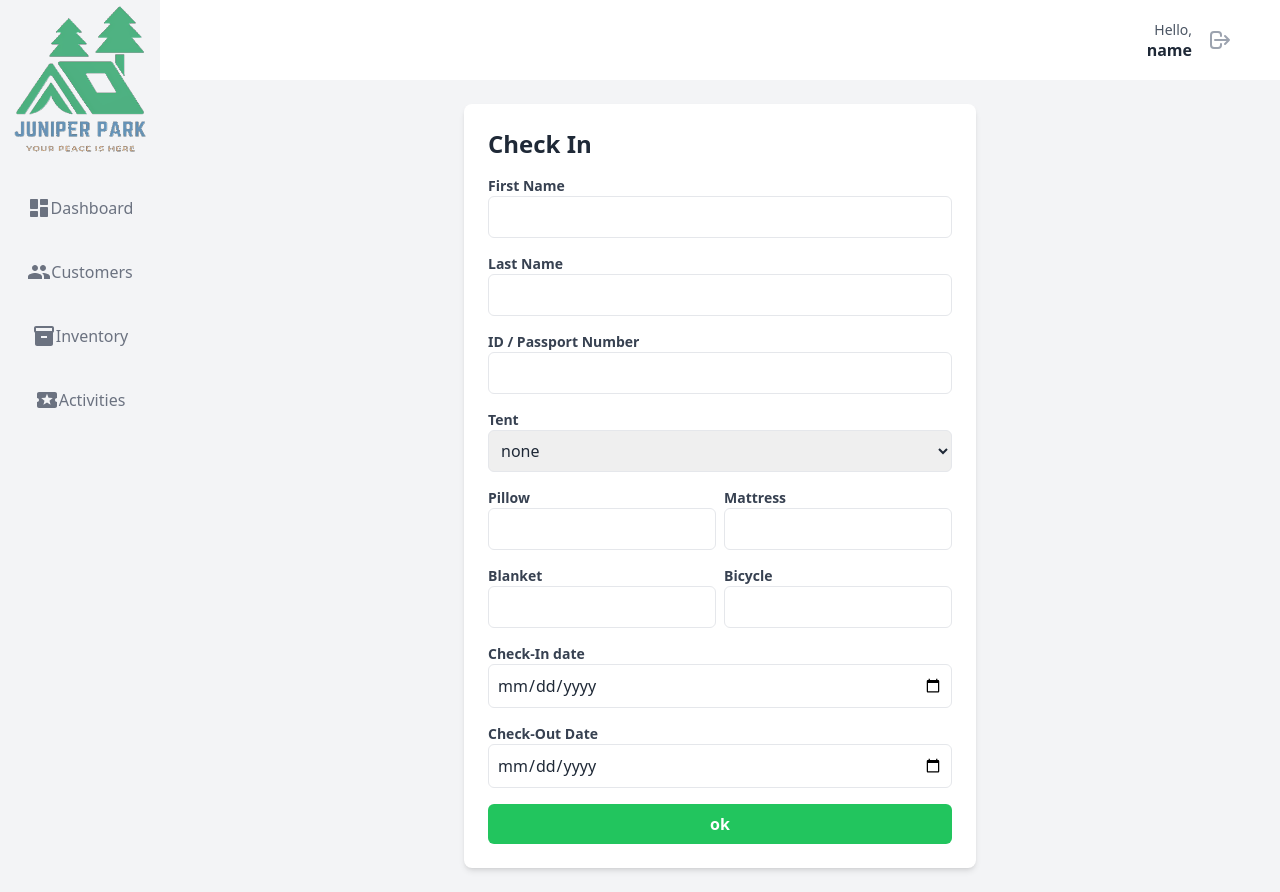
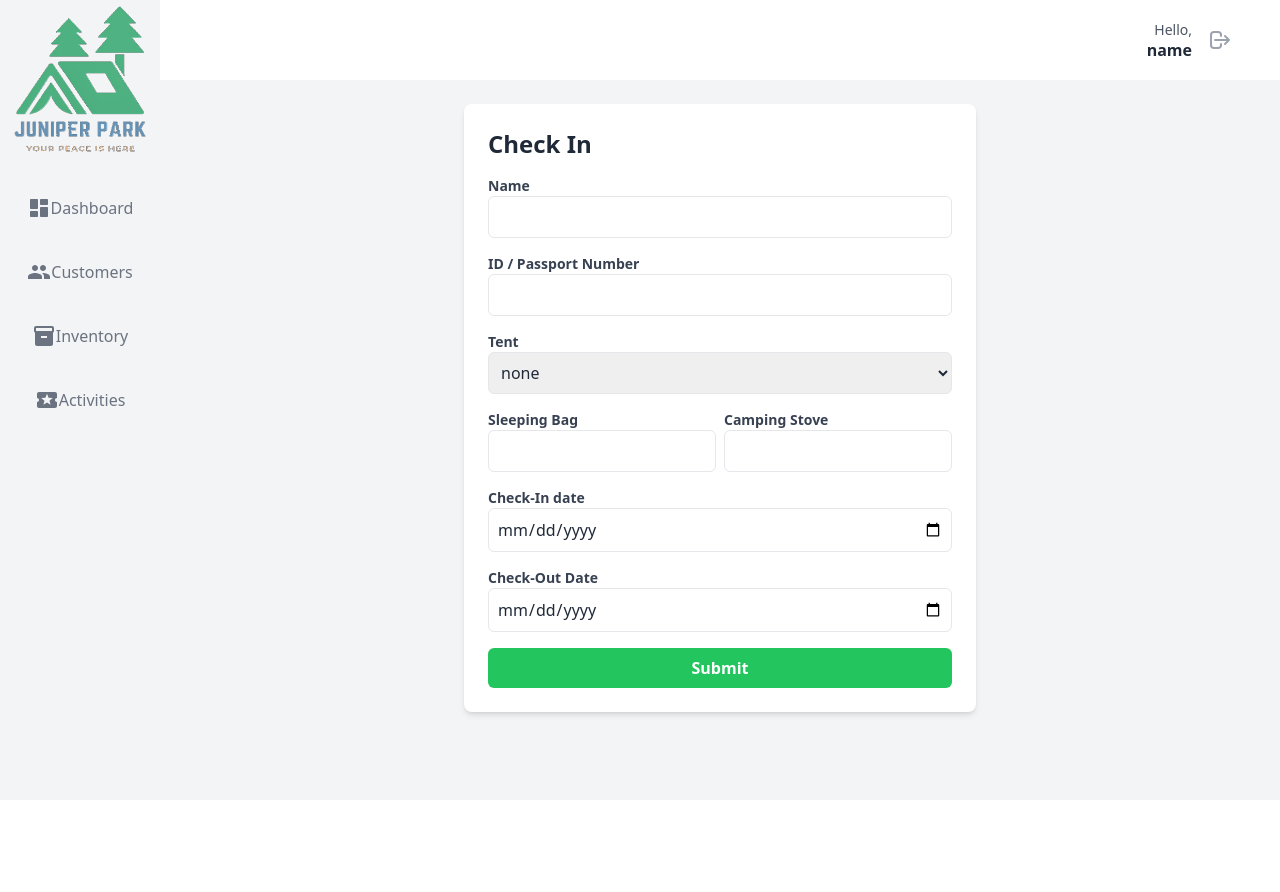
Before and after one commit to aipat95/niasian, a React (Vite) app in the folder reception/: page /dashboard/check-in in a window 1280 px wide. After the commit the page ends 800 px from the top, so only its background shows below. Built offline with nearby package versions, Linux system fonts and the light colour scheme.

Commit message:
slight change overall and add customers page

```diff
--- a/reception/package.json
+++ b/reception/package.json
@@ -16,6 +16,7 @@
     "react-dom": "^18.3.1",
     "react-hook-form": "^7.53.2",
     "react-icons": "^5.3.0",
+    "react-redux": "^9.1.2",
     "react-router-dom": "^6.28.0",
     "sweetalert2": "^11.14.5"
   },
--- a/reception/src/main.jsx
+++ b/reception/src/main.jsx
@@ -4,9 +4,13 @@ import './index.css'
 import App from './App.jsx'
 import {RouterProvider} from "react-router-dom";
 import router from "./routers/router.jsx";
+import { Provider } from 'react-redux'
+import {store} from "./redux/store.js";
 
 createRoot(document.getElementById('root')).render(
   <StrictMode>
-      <RouterProvider router={router} />
+      <Provider store={store}>
+            <RouterProvider router={router} />
+      </Provider>
   </StrictMode>,
 )
--- a/reception/src/pages/dashboard/AddCustomers/CheckIn.jsx
+++ b/reception/src/pages/dashboard/AddCustomers/CheckIn.jsx
@@ -2,12 +2,12 @@ import React from "react";
 import InputField from "./InputField.jsx";
 import SelectField from "./SelectField.jsx";
 import { useForm } from 'react-hook-form';
-//import {useAddCustomerMutation} from "../../../redux/CustomerAPI.js";
+import {useAddCustomerMutation} from "../../../redux/CustomerAPI.js";
 import Swal from 'sweetalert2';
 
 const CheckIn = () => {
     const { register, handleSubmit, formState: { errors }, reset } = useForm();
-    //const [addCustomer, {isLoading, isError}] = useAddCustomerMutation()
+    const [addCustomer, {isLoading, isError}] = useAddCustomerMutation()
     const onSubmit = async (data) => {
 
         const newCustomerData = {
@@ -43,21 +43,16 @@ const CheckIn = () => {
             <form onSubmit={handleSubmit(onSubmit)} className=''>
                 {/* Reusable Input Field for name */}
                 <InputField
-                    label="First Name"
-                    name="firstname"
+                    label="Name"
+                    name="name"
                     //placeholder="Enter name"
                     register={register}
                 />
 
-                <InputField
-                    label="Last Name"
-                    name="lastname"
-                    register={register}
-                />
 
                 <InputField
                     label="ID / Passport Number"
-                    name="id"
+                    name="id_number"
                     type="textarea"
                     register={register}
 
@@ -92,31 +87,17 @@ const CheckIn = () => {
                 />
 
 
-                <div className='grid md:grid-cols-2 xl:grid-cols-2 xl:grid-rows-2 xl:grid-flow-col gap-x-2'>
+                <div className='grid md:grid-cols-2 xl:grid-cols-2 xl:grid-rows-1 xl:grid-flow-col gap-x-2'>
                     <InputField
-                        label="Pillow"
+                        label="Sleeping Bag"
                         name="pillow"
                         type="number"
                         register={register}
 
                     />
                     <InputField
-                        label="Blanket"
+                        label="Camping Stove"
                         name="blanket"
-                        type="number"
-                        register={register}
-
-                    />
-                    <InputField
-                        label="Mattress"
-                        name="mattress"
-                        type="number"
-                        register={register}
-
-                    />
-                    <InputField
-                        label="Bicycle"
-                        name="bicycle"
                         type="number"
                         register={register}
 
@@ -142,9 +123,8 @@ const CheckIn = () => {
 
                 {/* Submit Button */}
                 <button type="submit" className="w-full py-2 bg-green-500 text-white font-bold rounded-md">
-                    ok
                     {
-                        // isLoading ? <span className="">Adding.. </span> : <span>Add Book</span>
+                        isLoading ? <span className="">Adding.. </span> : <span>Submit</span>
                     }
                 </button>
             </form>
--- a/reception/src/pages/dashboard/Customers.jsx
+++ b/reception/src/pages/dashboard/Customers.jsx
@@ -1,12 +1,105 @@
 import React from "react";
+import {Link, useNavigate} from "react-router-dom";
+import {useDeleteCustomerMutation, useFetchAllCustomersQuery} from "../../redux/CustomerAPI.js";
 
 const Customers = () => {
-    return(
-        <>
-            <div>
-                list of customers to edit
+    const navigate = useNavigate();
+
+    const {data: customers, refetch} = useFetchAllCustomersQuery()
+
+    const [deleteBook] = useDeleteCustomerMutation()
+
+    // Handle deleting
+    const handleDeleteCustomer = async (id) => {
+        try {
+            await deleteCustomer(id).unwrap();
+            refetch();
+
+        } catch (error) {
+            console.error('Failed to delete: ', error.message);
+            alert('Failed to delete. Please try again.');
+        }
+    };
+
+    // Handle navigating to Edit
+    const handleEditClick = (id) => {
+        navigate(`dashboard/edit-customer/${id}`);
+    };
+    return (
+        <section className="py-1 bg-blueGray-50">
+            <div className="w-full xl:w-8/12 mb-12 xl:mb-0 px-4 mx-auto mt-24">
+                <div className="relative flex flex-col min-w-0 break-words bg-white w-full mb-6 shadow-lg rounded ">
+                    <div className="rounded-t mb-0 px-4 py-3 border-0">
+                        <div className="flex flex-wrap items-center">
+                            <div className="relative w-full px-4 max-w-full flex-grow flex-1">
+                                <h3 className="font-semibold text-base text-blueGray-700">Customers</h3>
+                            </div>
+                            <div className="relative w-full px-4 max-w-full flex-grow flex-1 text-right">
+                                <button className="bg-indigo-500 text-white active:bg-indigo-600 text-xs font-bold uppercase px-3 py-1 rounded outline-none focus:outline-none mr-1 mb-1 ease-linear transition-all duration-150" type="button">See all</button>
+                            </div>
+                        </div>
+                    </div>
+
+                    <div className="block w-full overflow-x-auto">
+                        <table className="items-center bg-transparent w-full border-collapse ">
+                            <thead>
+                            <tr>
+                                <th className="px-6 bg-blueGray-50 text-blueGray-500 align-middle border border-solid border-blueGray-100 py-3 text-xs uppercase border-l-0 border-r-0 whitespace-nowrap font-semibold text-left">
+                                    #ID
+                                </th>
+                                <th className="px-6 bg-blueGray-50 text-blueGray-500 align-middle border border-solid border-blueGray-100 py-3 text-xs uppercase border-l-0 border-r-0 whitespace-nowrap font-semibold text-left">
+                                    Name
+                                </th>
+                                <th className="px-6 bg-blueGray-50 text-blueGray-500 align-middle border border-solid border-blueGray-100 py-3 text-xs uppercase border-l-0 border-r-0 whitespace-nowrap font-semibold text-left">
+                                    Passport/ID number
+                                </th>
+                                <th className="px-6 bg-blueGray-50 text-blueGray-500 align-middle border border-solid border-blueGray-100 py-3 text-xs uppercase border-l-0 border-r-0 whitespace-nowrap font-semibold text-left">
+                                    Rent
+                                </th>
+                                <th className="px-6 bg-blueGray-50 text-blueGray-500 align-middle border border-solid border-blueGray-100 py-3 text-xs uppercase border-l-0 border-r-0 whitespace-nowrap font-semibold text-left">
+                                    Actions
+                                </th>
+                            </tr>
+                            </thead>
+
+                            <tbody>
+                            {
+                                customers && customers.map((customer, index) => (
+                                    <tr key={index}>
+                                        <th className="border-t-0 px-6 align-middle border-l-0 border-r-0 text-xs whitespace-nowrap p-4 text-left text-blueGray-700 ">
+                                            {index + 1}
+                                        </th>
+                                        <td className="border-t-0 px-6 align-middle border-l-0 border-r-0 text-xs whitespace-nowrap p-4 ">
+                                            {customer.name}
+                                        </td>
+                                        <td className="border-t-0 px-6 align-center border-l-0 border-r-0 text-xs whitespace-nowrap p-4">
+                                            {customer.id_number}
+                                        </td>
+                                        <td className="border-t-0 px-6 align-middle border-l-0 border-r-0 text-xs whitespace-nowrap p-4">
+
+                                            ${customer.tent}
+                                        </td>
+                                        <td className="border-t-0 px-6 align-middle border-l-0 border-r-0 text-xs whitespace-nowrap p-4 space-x-4">
+
+                                            <Link to={`/dashboard/edit-customer/${customer}`} className="font-medium text-indigo-600 hover:text-indigo-700 mr-2 hover:underline underline-offset-2">
+                                                Edit
+                                            </Link>
+                                            <button
+                                                onClick={() => handleDeleteCustomer(customer)}
+                                                className="font-medium bg-red-500 py-1 px-4 rounded-full text-white mr-2">Delete</button>
+                                        </td>
+                                    </tr>
+                                ))
+                            }
+
+                            </tbody>
+
+                        </table>
+                    </div>
+                </div>
             </div>
-        </>
+
+        </section>
     )
 }
 
--- a/reception/src/pages/dashboard/Dashboard.jsx
+++ b/reception/src/pages/dashboard/Dashboard.jsx
@@ -14,7 +14,7 @@ const Dashboard =() => {
             try{
                 const response = await axios.get(`${getBaseURL()}`,{
                     headers: {
-                        'Authorization': `Bearer ${localStorage.getItem('token')}`,
+                        //'Authorization': `Bearer ${localStorage.getItem('token')}`,
                         'Content-type': 'application/json',
                     },
                 })
--- a/reception/src/pages/dashboard/DashboardLayout.jsx
+++ b/reception/src/pages/dashboard/DashboardLayout.jsx
@@ -10,7 +10,7 @@ const DashboardLayout =() => {
 
     const navigate = useNavigate()
     const handleLogout = () => {
-        localStorage.removeItem('token');
+        //localStorage.removeItem('token');
         navigate("/")
     }
 
--- a/reception/src/redux/CustomerAPI.js
+++ b/reception/src/redux/CustomerAPI.js
@@ -2,20 +2,19 @@ import {createApi, fetchBaseQuery} from '@reduxjs/toolkit/query/react'
 import getBaseURL from "../utils/baseURL.js";
 
 const baseQuery = fetchBaseQuery({
-    baseURL: `${getBaseURL()/*api OF INVENTORY from backend*/}`,
+    baseURL: `${getBaseURL()/* /api/customers for example api OF INVENTORY from backend*/}`,
     credentials: 'include',
-    prepareHeaders: (Headers) => {
-        const token = localStorage.getItem('token');
-        if(token) {
-            Headers.set('Authorization', `Bearer $(token)`);
-        }
-        return Headers
-    }
+    // prepareHeaders: (Headers) => {
+    //     const token = localStorage.getItem('token');
+    //     if(token) {
+    //         Headers.set('Authorization', `Bearer $(token)`);
+    //     }
+    //     return Headers
+    // }
 })
 const  customerApi = createApi({
     reducerPath: 'customerApi',
-    baseQuery,
-    tagTypes: ['Customers'],
+    baseQuery, tagTypes: ['Customers'],
     endpoints: (builder) =>({
         fetchAllCustomers: builder.query({
             query: () => '/', //root path
@@ -23,13 +22,13 @@ const  customerApi = createApi({
         }),
         fetchCustomerById: builder.query({
             query: (id) => `/${id}`,
-            providesTags: (result, error, id) => [{type: "Books", id}],
+            providesTags: (result, error, id) => [{type: "Customers", id}],
         }),
         addCustomer: builder.mutation({
-            query: (newBook) => ({
-                url: `/create-customer`,
+            query: (newCustomer) => ({
+                url: `/create-customer`, //route url
                 method: "POST",
-                body: newBook
+                body: newCustomer
             }),
             invalidatesTags: ["Customers"]
         }),
```
Also changed, not shown: reception/src/pages/dashboard/CheckOut.jsx (+8 -4 lines), reception/src/redux/store.js (added, +10 -0 lines), 1 other file (tests, documents, lock files or other folders).
